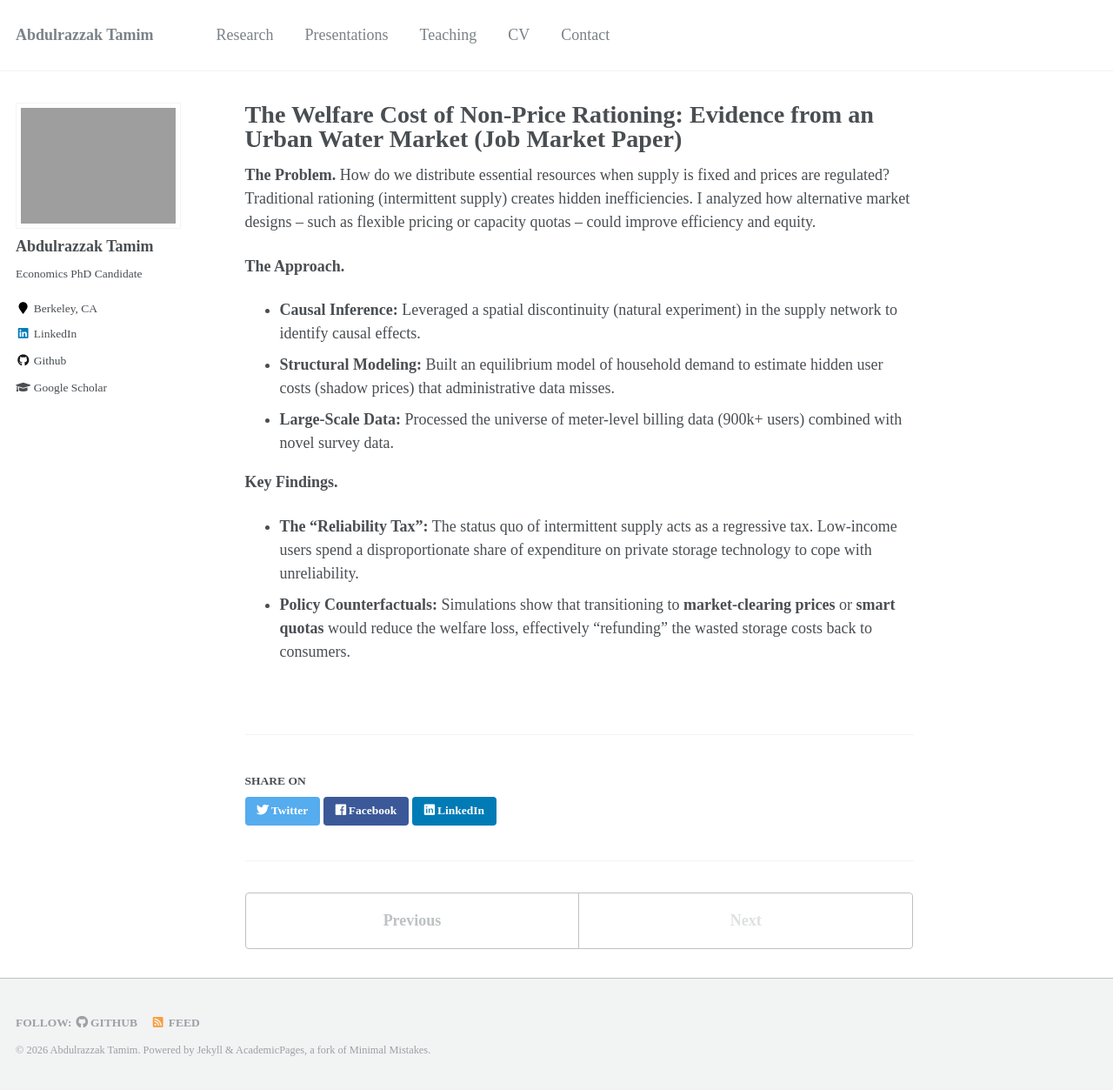
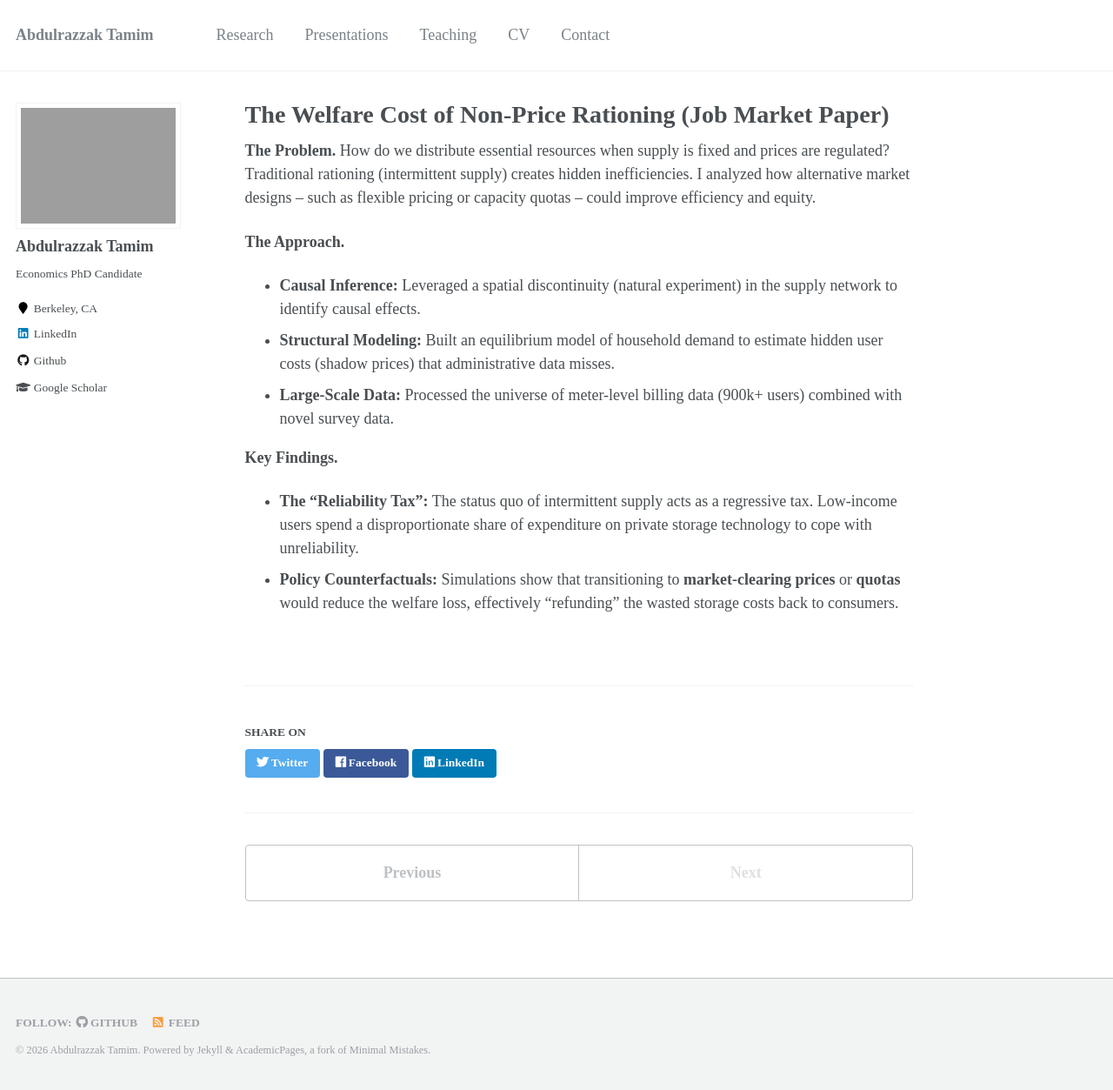
Before and after one commit to AbdulrazzakTamim/abdulrazzaktamim.github.io, a Jekyll site: the page built from _publications/rationing.md, in a window 1280 px wide and 1253 px high. Shown: the whole window at 87% size. Built offline with Jekyll 4.4.1, drawn with Linux system fonts in a browser that asks for light colours; comment, search, counter and statistics services are not loaded.

Commit message:
Update rationing.md

```diff
--- a/_publications/rationing.md
+++ b/_publications/rationing.md
@@ -1,5 +1,5 @@
 ---
-title: "The Welfare Cost of Non-Price Rationing: Evidence from an Urban Water Market (Job Market Paper)"
+title: "The Welfare Cost of Non-Price Rationing (Job Market Paper)"
 collection: publications
 permalink: /publication/rationing
 date: 2025-10-16
@@ -17,4 +17,4 @@ How do we distribute essential resources when supply is fixed and prices are reg
 
 **Key Findings.**
 * **The "Reliability Tax":** The status quo of intermittent supply acts as a regressive tax. Low-income users spend a disproportionate share of expenditure on private storage technology to cope with unreliability.
-* **Policy Counterfactuals:** Simulations show that transitioning to **market-clearing prices** or **smart quotas** would reduce the welfare loss, effectively "refunding" the wasted storage costs back to consumers.
+* **Policy Counterfactuals:** Simulations show that transitioning to **market-clearing prices** or **quotas** would reduce the welfare loss, effectively "refunding" the wasted storage costs back to consumers.
```
